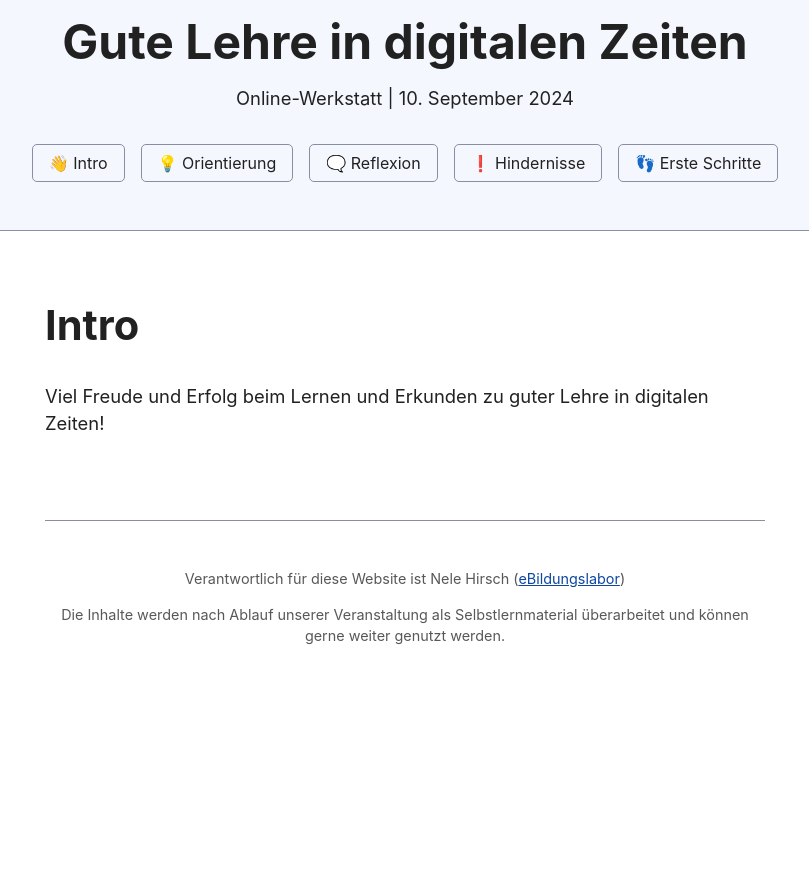
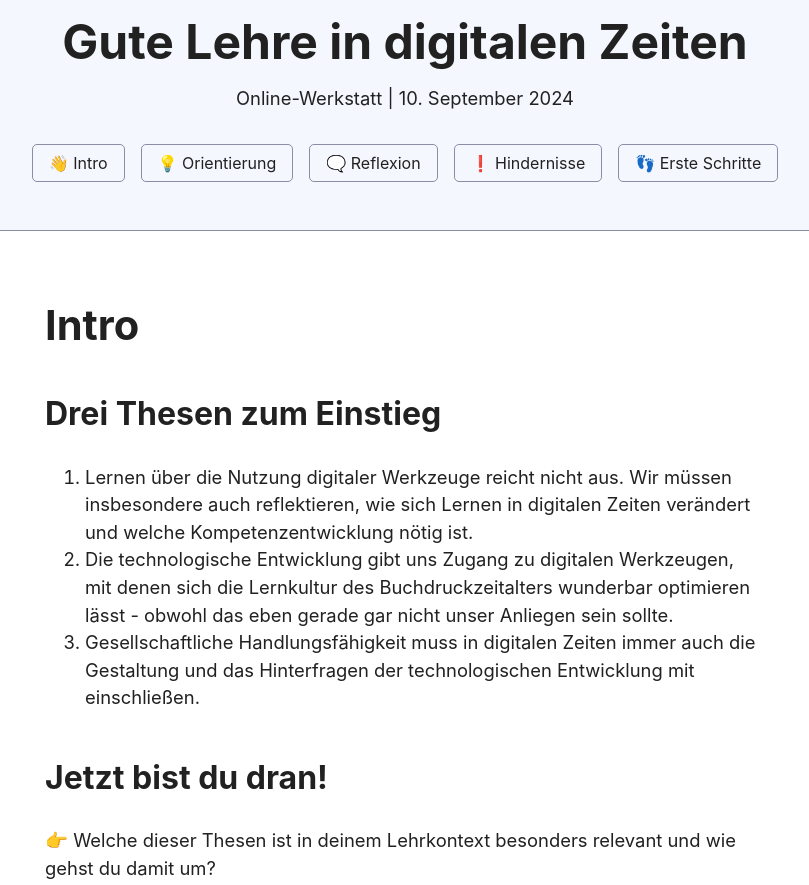
Before and after one commit to eBildungslabor/werkstatt-lernkultur, a plain HTML site: page index.html in a window 1280 px wide. Shown: the top 885 px of the page, without its empty margins (235-1044 px from the left). Before the commit the page ends 800 px from the top, so only its background shows below. Drawn offline with Linux system fonts and the light colour scheme.

Commit message:
Update index.html

```diff
--- a/index.html
+++ b/index.html
@@ -25,9 +25,17 @@
   <main>
 
   <h2>Intro</h2>
+	  <h3>Drei Thesen zum Einstieg</h3>
+	  <ol>
+	<li>Lernen über die Nutzung digitaler Werkzeuge reicht nicht aus. Wir müssen insbesondere auch reflektieren, wie sich Lernen in digitalen Zeiten verändert und welche Kompetenzentwicklung nötig ist.</li>
+		  <li>Die technologische Entwicklung gibt uns Zugang zu digitalen Werkzeugen, mit denen sich die Lernkultur des Buchdruckzeitalters wunderbar optimieren lässt - obwohl das eben gerade gar nicht unser Anliegen sein sollte.</li>
+		  <li>Gesellschaftliche Handlungsfähigkeit muss in digitalen Zeiten immer auch die Gestaltung und das Hinterfragen der technologischen Entwicklung mit einschließen.</li>
+	  </ol>
 
+	  <h3>Jetzt bist du dran!</h3>
 <p>
-<p>Viel Freude und Erfolg beim Lernen und Erkunden zu guter Lehre in digitalen Zeiten!</p>
+👉 Welche dieser Thesen ist in deinem Lehrkontext besonders relevant und wie gehst du damit um?
+</p>
 
   </main>
 
```
